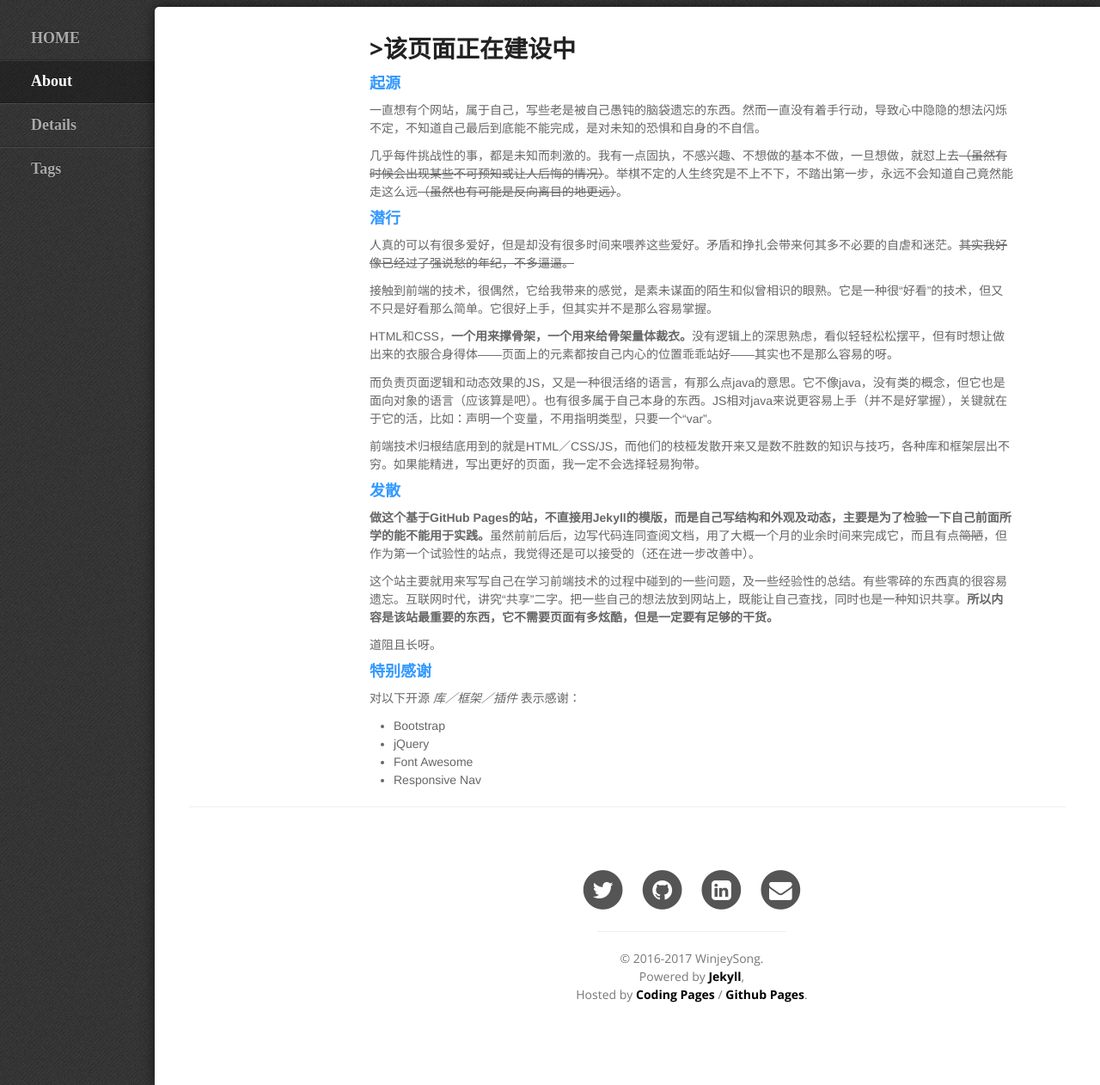
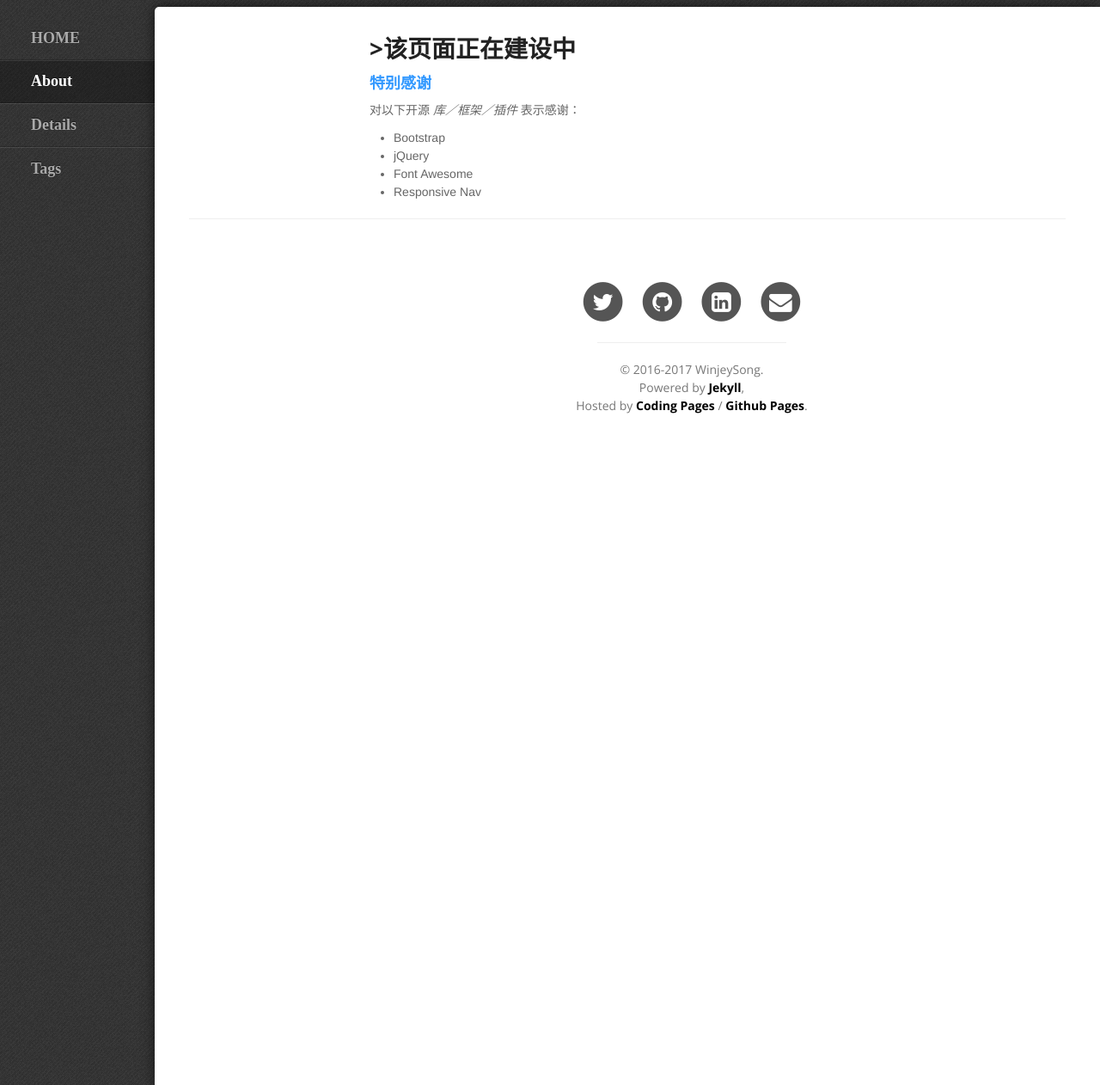
Before and after one commit to winjeysong/winjeysong.github.io, a Jekyll site: the page built from about.md, in a window 1280 px wide. Shown: the whole page at 86% size. Built offline with Jekyll 4.4.1, drawn with Linux system fonts in a browser that asks for light colours; some web fonts are replaced.

Commit message:
delete content

```diff
--- a/about.md
+++ b/about.md
@@ -15,29 +15,6 @@ description: "Why setting up this site, and some chaos."
 
 # >该页面正在建设中
 
-#### 起源
-一直想有个网站，属于自己，写些老是被自己愚钝的脑袋遗忘的东西。然而一直没有着手行动，导致心中隐隐的想法闪烁不定，不知道自己最后到底能不能完成，是对未知的恐惧和自身的不自信。
-
-几乎每件挑战性的事，都是未知而刺激的。我有一点固执，不感兴趣、不想做的基本不做，一旦想做，就怼上去~~（虽然有时候会出现某些不可预知或让人后悔的情况）~~。举棋不定的人生终究是不上不下，不踏出第一步，永远不会知道自己竟然能走这么远~~（虽然也有可能是反向离目的地更远）~~。
-
-#### 潜行
-人真的可以有很多爱好，但是却没有很多时间来喂养这些爱好。矛盾和挣扎会带来何其多不必要的自虐和迷茫。~~其实我好像已经过了强说愁的年纪，不多逼逼。~~
-
-接触到前端的技术，很偶然，它给我带来的感觉，是素未谋面的陌生和似曾相识的眼熟。它是一种很“好看”的技术，但又不只是好看那么简单。它很好上手，但其实并不是那么容易掌握。
-
-HTML和CSS，**一个用来撑骨架，一个用来给骨架量体裁衣。**没有逻辑上的深思熟虑，看似轻轻松松摆平，但有时想让做出来的衣服合身得体——页面上的元素都按自己内心的位置乖乖站好——其实也不是那么容易的呀。
-
-而负责页面逻辑和动态效果的JS，又是一种很活络的语言，有那么点java的意思。它不像java，没有类的概念，但它也是面向对象的语言（应该算是吧）。也有很多属于自己本身的东西。JS相对java来说更容易上手（并不是好掌握），关键就在于它的活，比如：声明一个变量，不用指明类型，只要一个“var”。
-
-前端技术归根结底用到的就是HTML／CSS/JS，而他们的枝桠发散开来又是数不胜数的知识与技巧，各种库和框架层出不穷。如果能精进，写出更好的页面，我一定不会选择轻易狗带。
-#### 发散
-**做这个基于GitHub Pages的站，不直接用Jekyll的模版，而是自己写结构和外观及动态，主要是为了检验一下自己前面所学的能不能用于实践。**虽然前前后后，边写代码连同查阅文档，用了大概一个月的业余时间来完成它，而且有点~~简陋~~，但作为第一个试验性的站点，我觉得还是可以接受的（还在进一步改善中）。
-
-这个站主要就用来写写自己在学习前端技术的过程中碰到的一些问题，及一些经验性的总结。有些零碎的东西真的很容易遗忘。互联网时代，讲究“共享”二字。把一些自己的想法放到网站上，既能让自己查找，同时也是一种知识共享。**所以内容是该站最重要的东西，它不需要页面有多炫酷，但是一定要有足够的干货。**
-
-道阻且长呀。
-
-
 #### 特别感谢
 对以下开源 *库／框架／插件* 表示感谢：
 <ul style="font-size:14px;display:inline-block;margin-left:2em;">
```
